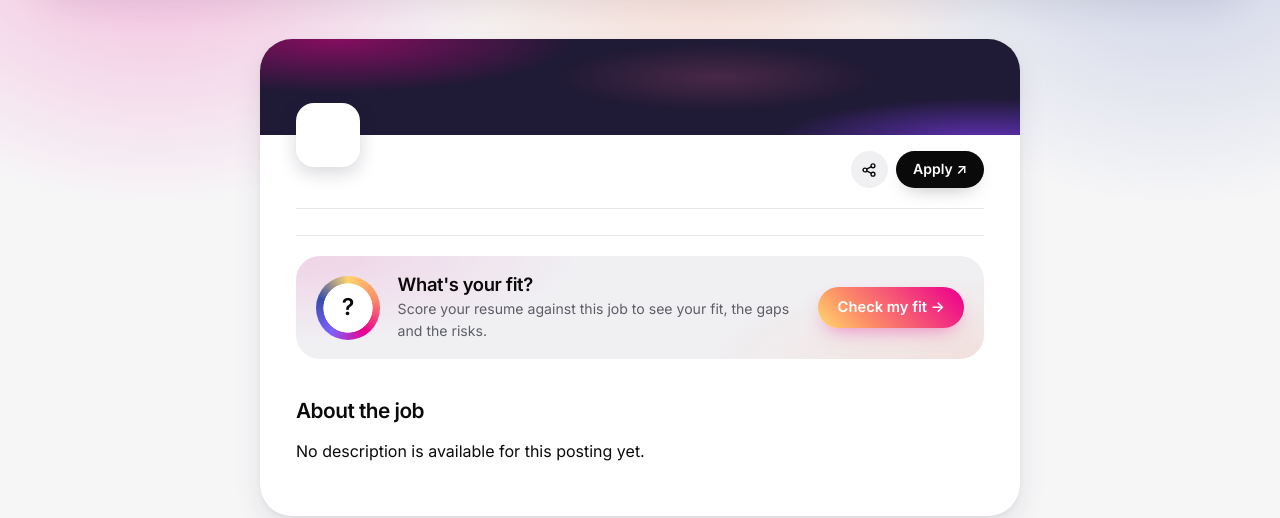
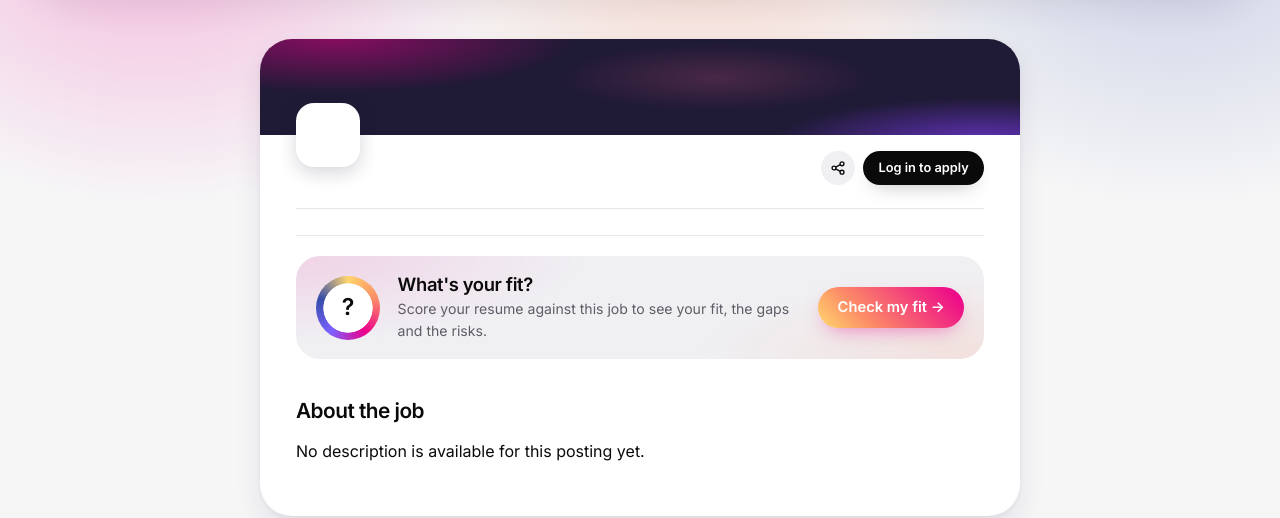
Before and after one commit to davicho01/yabot.jobs-backend, a Python web app: template templates/seo/job.html.jinja in a window 1280 px wide. Shown: the part 88-606 px from the top of the page. Run offline with Jinja, Linux system fonts and the light colour scheme; the template is opened without the code that fills it, so the values that code supplies are empty.

Commit message:
Static job pages: "Log in to apply", to log in and on to the job
A static page can't tell who's signed in, and the employer's link is only
for someone who is, so Apply says "Log in to apply" and goes to
/login?next=/jobs/<id>; someone already signed in passes straight
through to the job. A little smaller, with Share to match.

Co-Authored-By: Claude Opus 5.5 <noreply@anthropic.com>
Claude-Session: https://claude.ai/code/session_01LkT1vQaWnrL6vLmrWQ1A7P

```diff
--- a/templates/seo/_job_style.html.jinja
+++ b/templates/seo/_job_style.html.jinja
@@ -6,15 +6,15 @@
   .job-card__tile { position: absolute; left: 2.25rem; bottom: -32px; width: 64px; height: 64px; border-radius: 18px; display: grid; place-items: center; background: #fff; box-shadow: 0 6px 18px rgba(31, 26, 53, 0.18); }
   .job-card__tile img { width: 40px; height: 40px; object-fit: contain; border-radius: 8px; }
   .job-card__body { position: relative; padding: 3rem 2.25rem 2.25rem; }
-  .company-line { margin: 0 0 0.35rem; padding-right: 10.5rem; font-size: 1rem; font-weight: 600; }
+  .company-line { margin: 0 0 0.35rem; padding-right: 12rem; font-size: 1rem; font-weight: 600; }
   /* Share and Apply, just under the band on the right (the app's
      .board__detail-actions). */
   .job-actions { position: absolute; top: 1rem; right: 2.25rem; display: flex; align-items: center; gap: 0.5rem; }
   /* Apply: the app's ink pill (white on dark). */
-  .job-apply { display: inline-flex; align-items: center; padding: 0.6rem 1.05rem; border-radius: 999px; font-size: 0.875rem; font-weight: 600; line-height: 1.3; white-space: nowrap; text-decoration: none; color: var(--surface); background: var(--ink); box-shadow: 0 8px 20px -10px rgba(0, 0, 0, 0.35); transition: transform 0.15s ease, box-shadow 0.15s ease; }
+  .job-apply { display: inline-flex; align-items: center; padding: 0.55rem 0.95rem; border-radius: 999px; font-size: 0.8rem; font-weight: 600; line-height: 1.3; white-space: nowrap; text-decoration: none; color: var(--surface); background: var(--ink); box-shadow: 0 8px 20px -10px rgba(0, 0, 0, 0.35); transition: transform 0.15s ease, box-shadow 0.15s ease; }
   @media (hover: hover) and (prefers-reduced-motion: no-preference) { .job-apply:hover { transform: translateY(-2px); box-shadow: 0 12px 24px -10px rgba(0, 0, 0, 0.45); } }
   /* Share: a quiet round button in the chip color, Apply's height. */
-  .job-share { position: relative; display: inline-flex; align-items: center; justify-content: center; width: 2.35rem; height: 2.35rem; padding: 0; border: 0; border-radius: 50%; color: var(--ink); background: var(--chip); cursor: pointer; transition: transform 0.15s ease; }
+  .job-share { position: relative; display: inline-flex; align-items: center; justify-content: center; width: 2.15rem; height: 2.15rem; padding: 0; border: 0; border-radius: 50%; color: var(--ink); background: var(--chip); cursor: pointer; transition: transform 0.15s ease; }
   @media (hover: hover) and (prefers-reduced-motion: no-preference) { .job-share:hover { transform: translateY(-2px); } }
   .job-share__copied { position: absolute; top: calc(100% + 0.4rem); right: 0; padding: 0.3rem 0.6rem; border-radius: 999px; font-size: 0.75rem; font-weight: 600; white-space: nowrap; color: var(--surface); background: var(--ink); pointer-events: none; }
   .job-share__copied[hidden] { display: none; }
--- a/templates/seo/job.html.jinja
+++ b/templates/seo/job.html.jinja
@@ -36,15 +36,17 @@
       </div>
       <div class="job-card__body">
         {# Share and Apply, just under the band on the right, as on the app's
-           job page. Both go to the app's page for the job: Share hands it
-           out, and Apply opens it, where signing in leads on to the
-           employer's site. A closed job has nothing to apply to. #}
+           job page. Share hands out the app's page for the job. Applying
+           takes signing in (the employer's link is only for someone signed
+           in), so Apply goes to log in and on to that page; someone already
+           signed in passes straight through. A closed job has nothing to
+           apply to. #}
         <div class="job-actions">
         <button type="button" class="job-share" data-share-url="{{ base_url }}/jobs/{{ job.url_id }}" data-share-title="{{ job.title }} at {{ job.company_display }}" data-share-id="{{ job.url_id }}" data-track="share" aria-label="Share this job" title="Share">
           <svg viewBox="0 0 20 20" width="16" height="16" fill="none" aria-hidden="true"><path d="M7.1 9 12.9 5.9M7.1 11l5.8 3.1" stroke="currentColor" stroke-width="1.7" /><circle cx="5" cy="10" r="2.4" stroke="currentColor" stroke-width="1.7" /><circle cx="15" cy="4.8" r="2.4" stroke="currentColor" stroke-width="1.7" /><circle cx="15" cy="15.2" r="2.4" stroke="currentColor" stroke-width="1.7" /></svg>
           <span class="job-share__copied" hidden>Link copied</span>
         </button>
-        {% if not job.closed_at %}<a class="job-apply" href="{{ base_url }}/jobs/{{ job.url_id }}" data-track="job_apply">Apply &#8599;</a>{% endif %}
+        {% if not job.closed_at %}<a class="job-apply" href="{{ base_url }}/login?next=/jobs/{{ job.url_id }}" data-track="job_apply">Log in to apply</a>{% endif %}
         </div>
         <p class="company-line">{{ job.company_display }}</p>
         <h1>{{ job.title }}</h1>
```
Also changed, not shown: tests/services/test_static_job_pages.py (+4 -4 lines).
